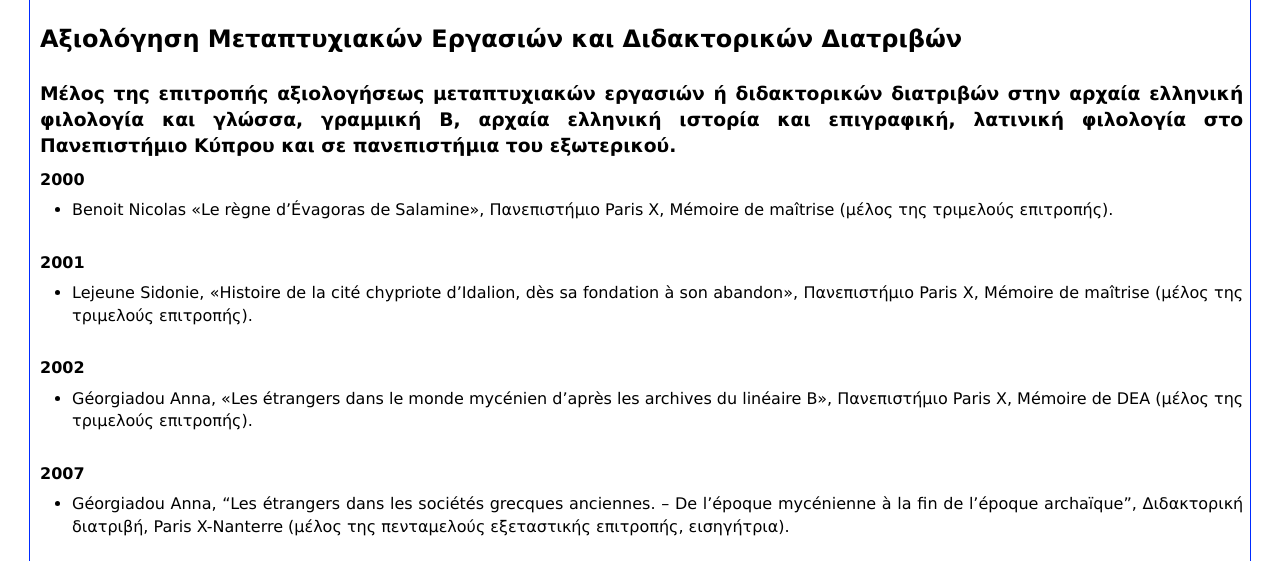
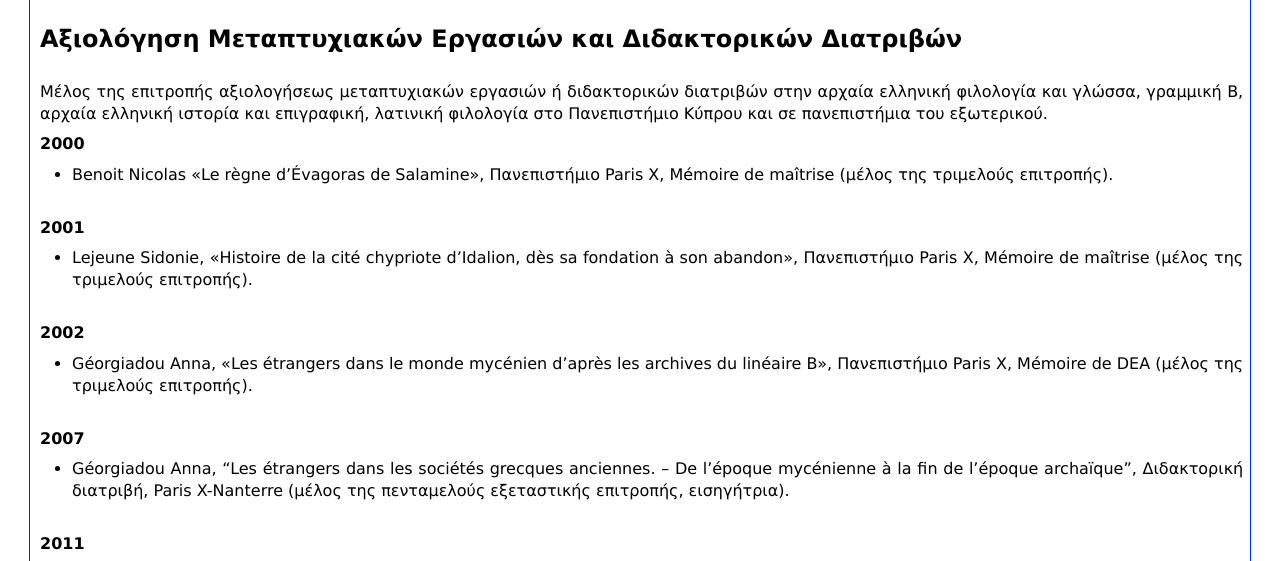
Before and after one commit to eioake01/eioake01.github.io, a plain HTML site: page gr/academicService/masterAndDoctoralAssesments.html in a window 1280 px wide. Shown: the part 189-750 px from the top of the page. Drawn offline with nearby package versions, Linux system fonts and the light colour scheme.

Commit message:
css update

```diff
--- a/gr/academicService/masterAndDoctoralAssesments.html
+++ b/gr/academicService/masterAndDoctoralAssesments.html
@@ -25,7 +25,7 @@
 
 		<h2 class="pgTitle">Αξιολόγηση Μεταπτυχιακών Εργασιών και Διδακτορικών Διατριβών</h2>
 
-		<h3 class="pgSubTitle">Μέλος της επιτροπής αξιολογήσεως μεταπτυχιακών εργασιών ή διδακτορικών διατριβών στην αρχαία ελληνική φιλολογία και γλώσσα, γραμμική Β, αρχαία ελληνική ιστορία και επιγραφική, λατινική φιλολογία στο Πανεπιστήμιο Κύπρου και σε πανεπιστήμια του εξωτερικού.</h4>
+		<p>Μέλος της επιτροπής αξιολογήσεως μεταπτυχιακών εργασιών ή διδακτορικών διατριβών στην αρχαία ελληνική φιλολογία και γλώσσα, γραμμική Β, αρχαία ελληνική ιστορία και επιγραφική, λατινική φιλολογία στο Πανεπιστήμιο Κύπρου και σε πανεπιστήμια του εξωτερικού.</p>
 
 		<h4 class="pgSubTitle">2000</h4>
 		<ul style="margin-left: 2em">
```
